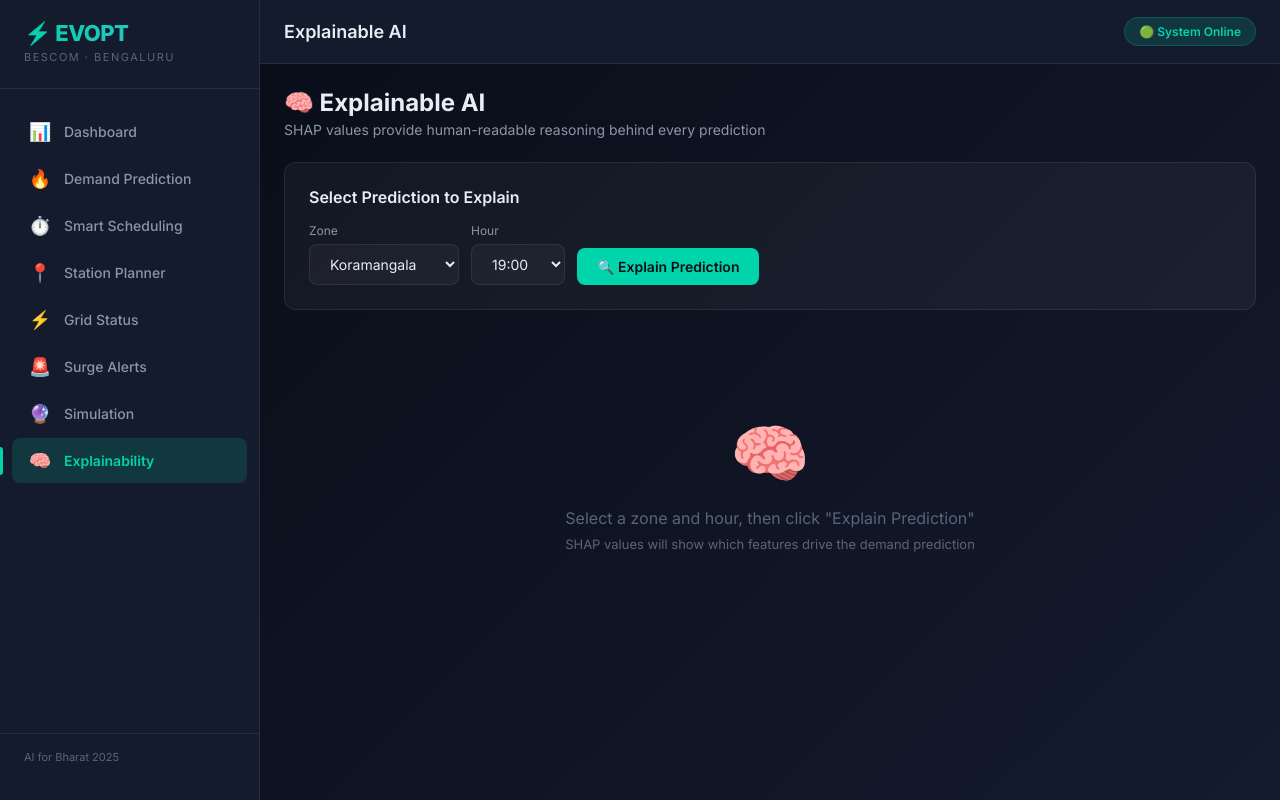
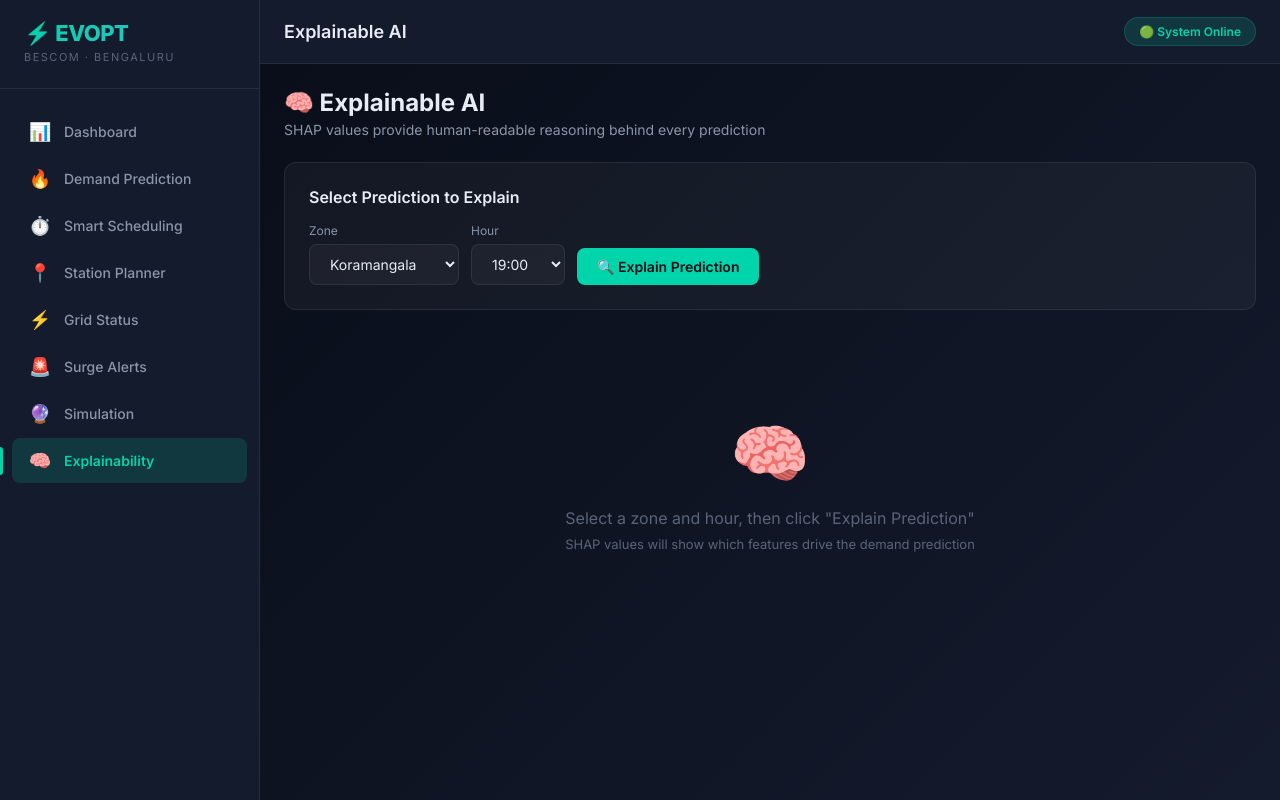
Before and after one commit to vbasigamalu/ChargeWise-AI, a React (Vite) app in the folder client/: page /explain in a window 1280 px wide. Built offline with nearby package versions, Linux system fonts and the light colour scheme.

Commit message:
chore: remove AI for Bharat footer from sidebar

```diff
--- a/client/src/components/Layout/Sidebar.jsx
+++ b/client/src/components/Layout/Sidebar.jsx
@@ -31,11 +31,6 @@ export default function Sidebar() {
           </NavLink>
         ))}
       </nav>
-      <div style={{ padding: "16px 24px", borderTop: "1px solid var(--glass-border)" }}>
-        <div style={{ fontSize: "11px", color: "var(--text-muted)" }}>
-          AI for Bharat 2025
-        </div>
-      </div>
     </aside>
   );
 }
```
